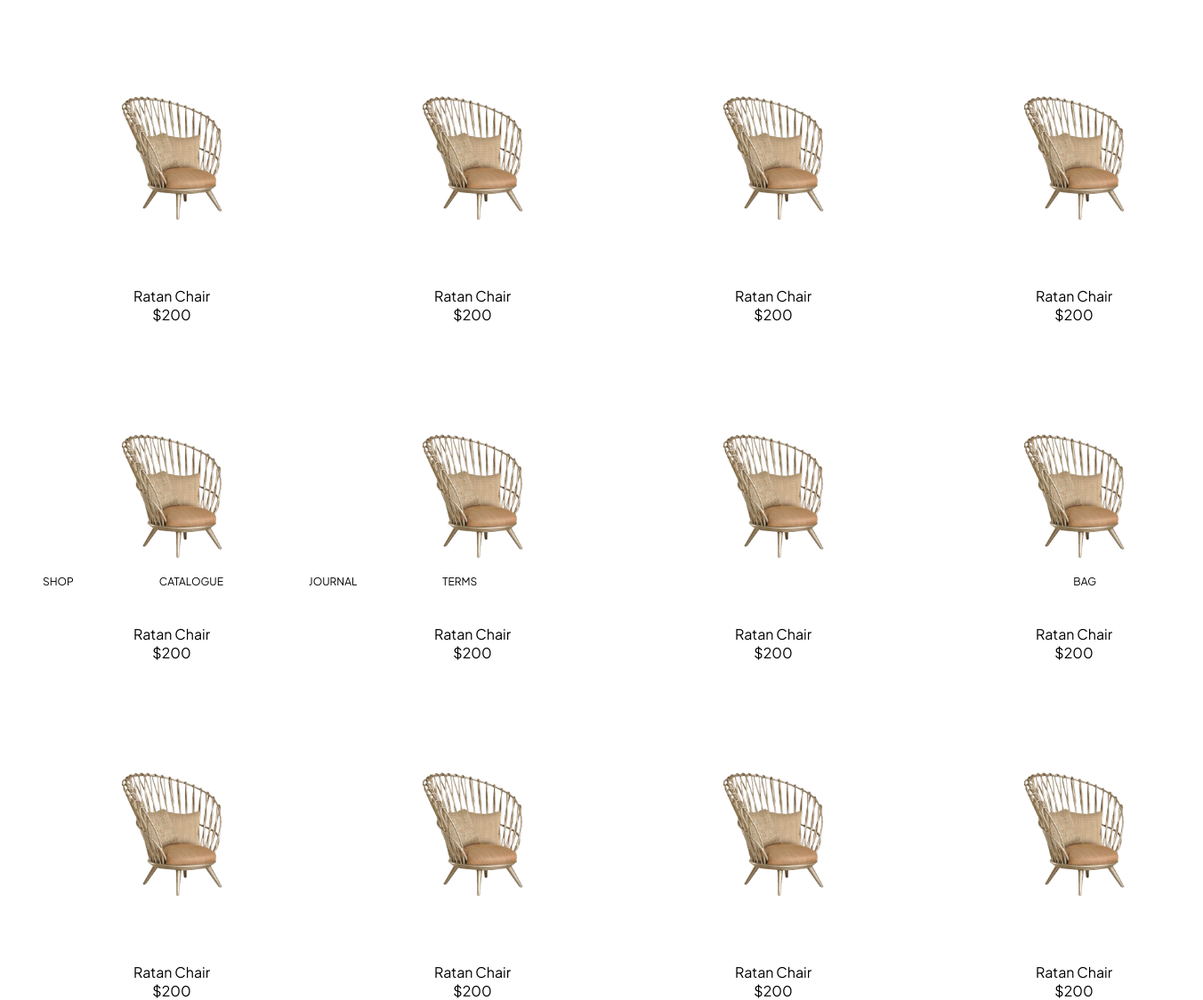
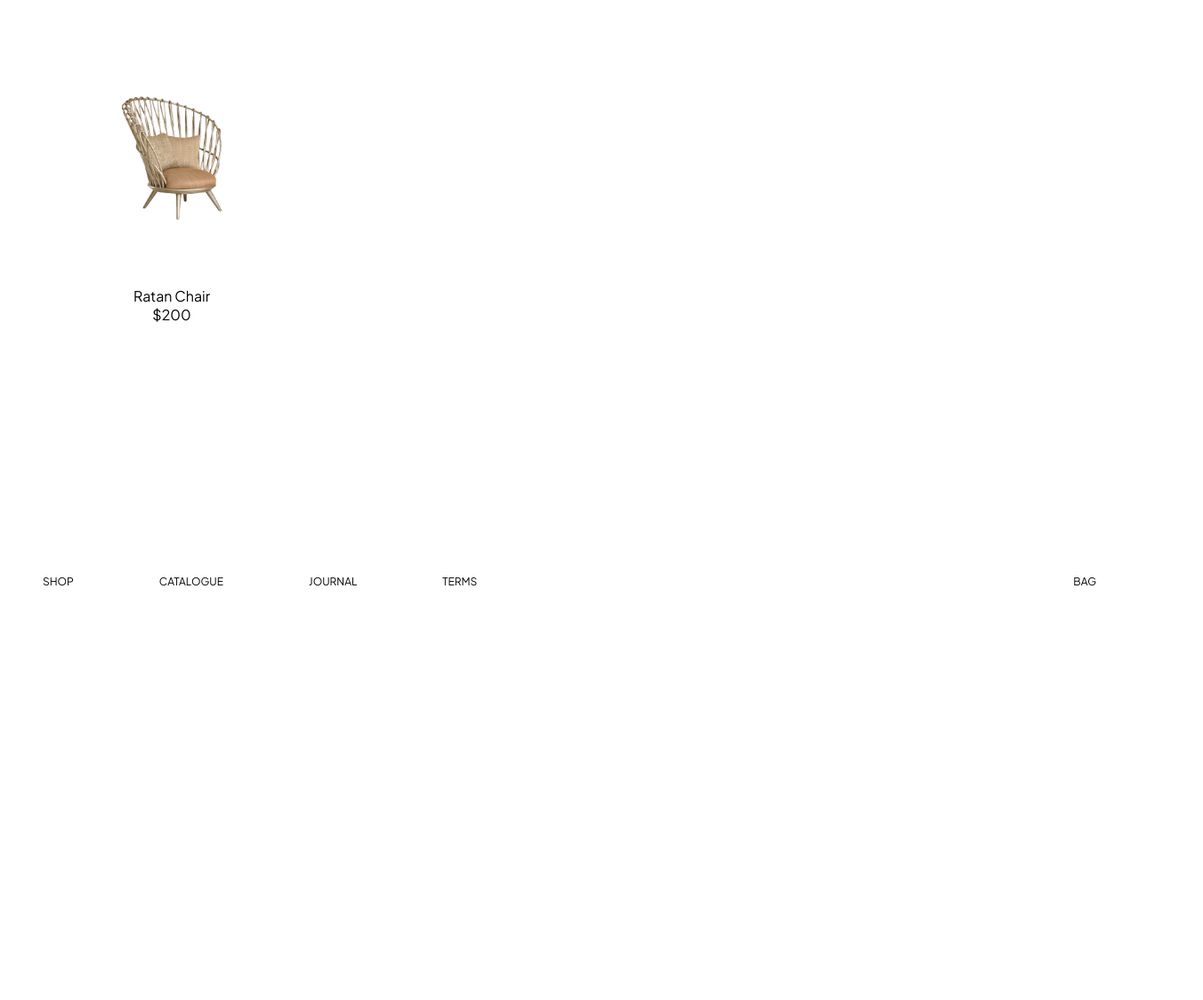
Before and after one commit to vvndll/vvndll.github.io, a plain HTML site: page index.html in a window 1280 px wide. Shown: the part 91-1215 px from the top of the page at 89% size, 1352 px wide, since content can reach past the window. After the commit the page ends 800 px from the top, so only its background shows below. Drawn offline with Linux system fonts and the light colour scheme; a web font is replaced by a local one.

Commit message:
deleted duplicate contents in the main content of index.html

```diff
--- a/index.html
+++ b/index.html
@@ -35,138 +35,6 @@
                 </div>
             </a>
 
-            <a href="./pages/product/">
-                <div class="product grid">
-                    <figure class="product__image grid">
-                        <img src="./img/ratan.jpg" alt="" id="" class="">
-                    </figure>
-                    <figcaption class="product__details">
-                        <div class="product__name">Ratan Chair</span>
-                        <div class="product__price">$200</span>
-                    </figcaption>
-                </div>
-            </a>
-
-            <a href="./pages/product/">
-                <div class="product grid">
-                    <figure class="product__image grid">
-                        <img src="./img/ratan.jpg" alt="" id="" class="">
-                    </figure>
-                    <figcaption class="product__details">
-                        <div class="product__name">Ratan Chair</span>
-                        <div class="product__price">$200</span>
-                    </figcaption>
-                </div>
-            </a>
-
-            <a href="./pages/product/">
-                <div class="product grid">
-                    <figure class="product__image grid">
-                        <img src="./img/ratan.jpg" alt="" id="" class="">
-                    </figure>
-                    <figcaption class="product__details">
-                        <div class="product__name">Ratan Chair</span>
-                        <div class="product__price">$200</span>
-                    </figcaption>
-                </div>
-            </a>
-
-            <a href="./pages/product/">
-                <div class="product grid">
-                    <figure class="product__image grid">
-                        <img src="./img/ratan.jpg" alt="" id="" class="">
-                    </figure>
-                    <figcaption class="product__details">
-                        <div class="product__name">Ratan Chair</span>
-                        <div class="product__price">$200</span>
-                    </figcaption>
-                </div>
-            </a>
-
-            <a href="./pages/product/">
-                <div class="product grid">
-                    <figure class="product__image grid">
-                        <img src="./img/ratan.jpg" alt="" id="" class="">
-                    </figure>
-                    <figcaption class="product__details">
-                        <div class="product__name">Ratan Chair</span>
-                        <div class="product__price">$200</span>
-                    </figcaption>
-                </div>
-            </a>
-
-            <a href="./pages/product/">
-                <div class="product grid">
-                    <figure class="product__image grid">
-                        <img src="./img/ratan.jpg" alt="" id="" class="">
-                    </figure>
-                    <figcaption class="product__details">
-                        <div class="product__name">Ratan Chair</span>
-                        <div class="product__price">$200</span>
-                    </figcaption>
-                </div>
-            </a>
-
-            <a href="./pages/product/">
-                <div class="product grid">
-                    <figure class="product__image grid">
-                        <img src="./img/ratan.jpg" alt="" id="" class="">
-                    </figure>
-                    <figcaption class="product__details">
-                        <div class="product__name">Ratan Chair</span>
-                        <div class="product__price">$200</span>
-                    </figcaption>
-                </div>
-            </a>
-
-            <a href="./pages/product/">
-                <div class="product grid">
-                    <figure class="product__image grid">
-                        <img src="./img/ratan.jpg" alt="" id="" class="">
-                    </figure>
-                    <figcaption class="product__details">
-                        <div class="product__name">Ratan Chair</span>
-                        <div class="product__price">$200</span>
-                    </figcaption>
-                </div>
-            </a>
-
-            <a href="./pages/product/">
-                <div class="product grid">
-                    <figure class="product__image grid">
-                        <img src="./img/ratan.jpg" alt="" id="" class="">
-                    </figure>
-                    <figcaption class="product__details">
-                        <div class="product__name">Ratan Chair</span>
-                        <div class="product__price">$200</span>
-                    </figcaption>
-                </div>
-            </a>
-
-            <a href="./pages/product/">
-                <div class="product grid">
-                    <figure class="product__image grid">
-                        <img src="./img/ratan.jpg" alt="" id="" class="">
-                    </figure>
-                    <figcaption class="product__details">
-                        <div class="product__name">Ratan Chair</span>
-                        <div class="product__price">$200</span>
-                    </figcaption>
-                </div>
-            </a>
-
-            <a href="./pages/product/">
-                <div class="product grid">
-                    <figure class="product__image grid">
-                        <img src="./img/ratan.jpg" alt="" id="" class="">
-                    </figure>
-                    <figcaption class="product__details">
-                        <div class="product__name">Ratan Chair</span>
-                        <div class="product__price">$200</span>
-                    </figcaption>
-                </div>
-            </a>
-
         </div>
     </main>
 
```
